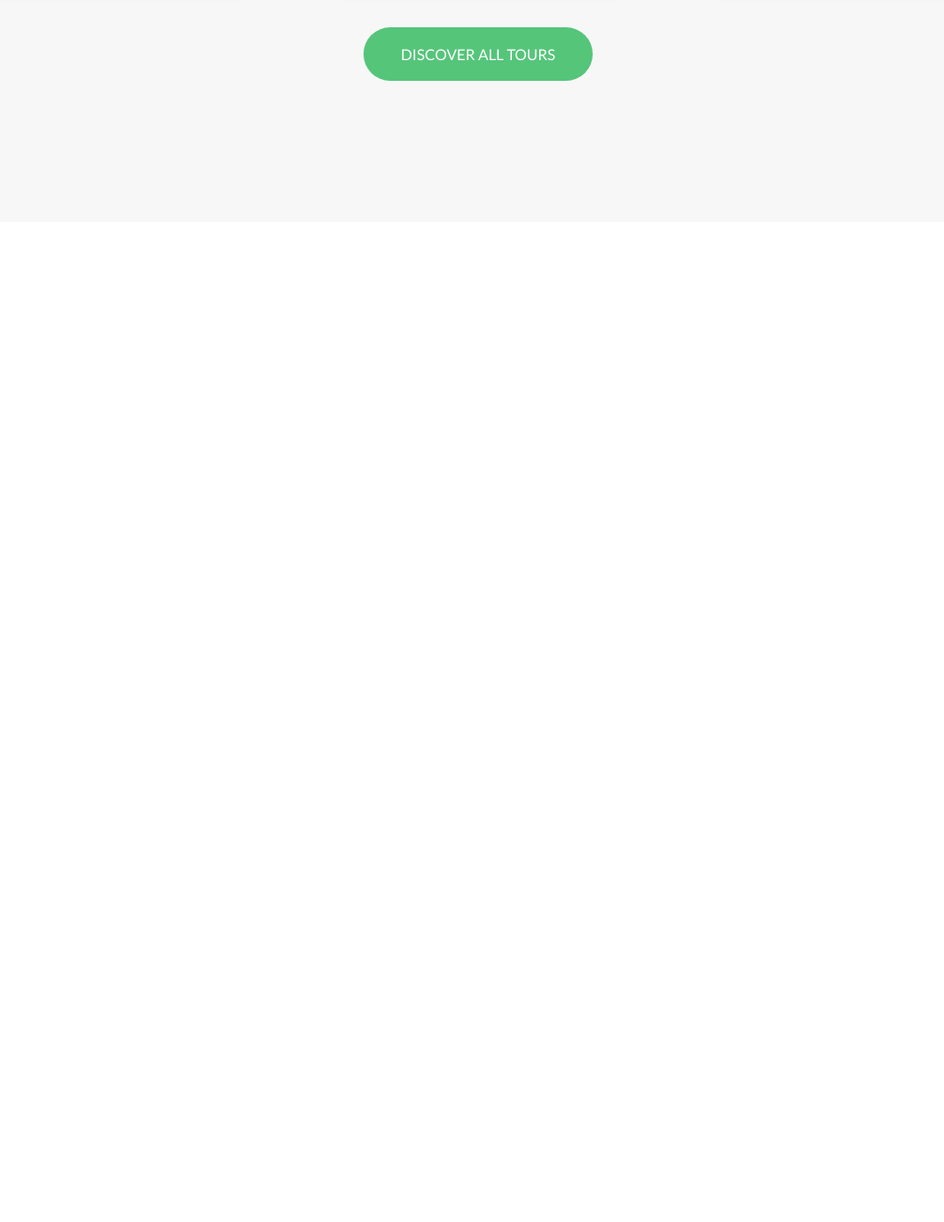
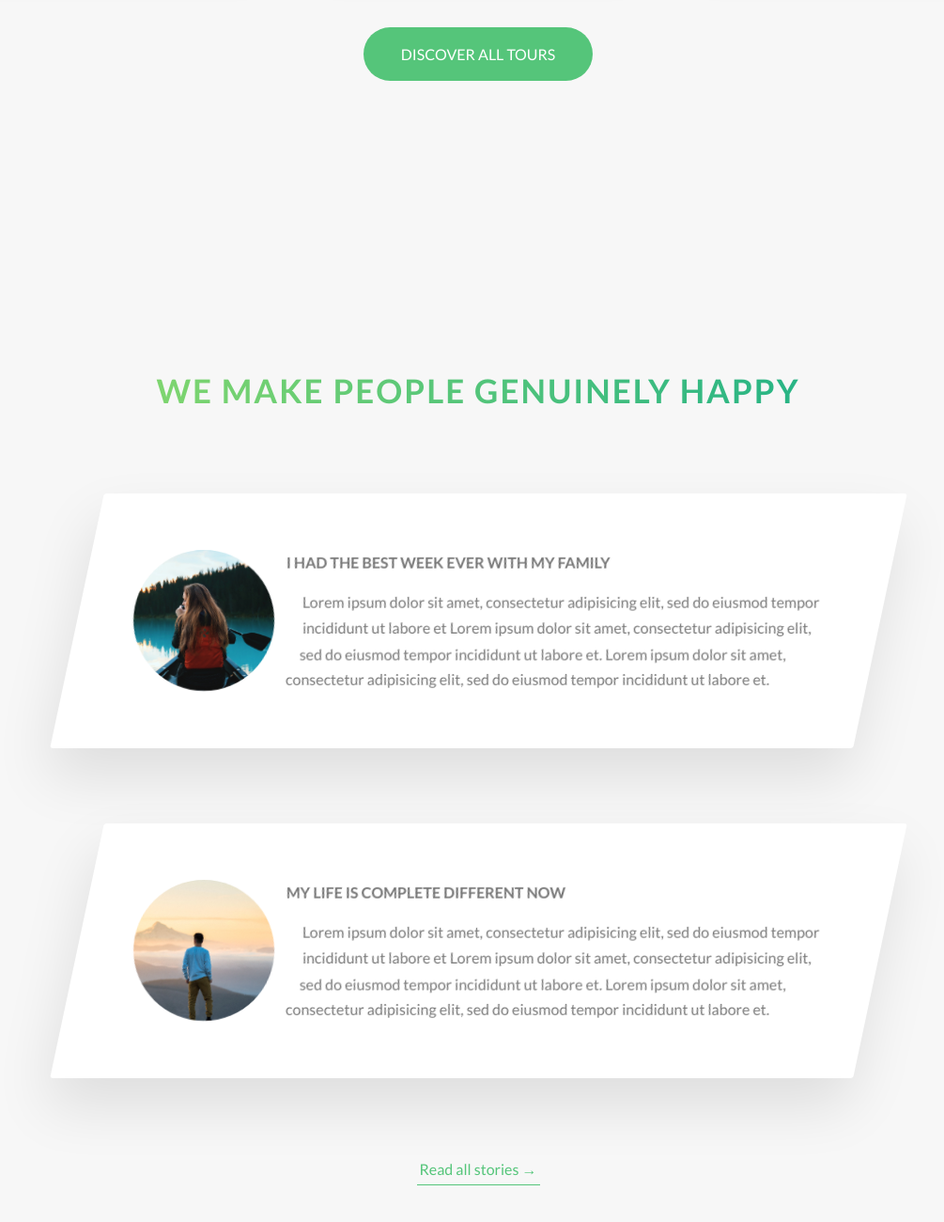
Before and after one commit to andercodder/advanced-css-course, a website: page Natours/starter/index.html in a window 1280 px wide. Shown: the part 3046-4346 px from the top of the page at 94% size, without its empty margins (131-1136 px from the left). Before the commit the page ends 3312 px from the top, so only its background shows below. Drawn offline with Linux system fonts and the light colour scheme.

Commit message:
story section

```diff
--- a/Natours/starter/components/_button.scss
+++ b/Natours/starter/components/_button.scss
@@ -77,7 +77,7 @@
     transform: translateY(-2px);
   }
   &:active{
-    box-shadow:0 .5rem 1 rem rgba($color-black, .15);
+    box-shadow:0 .5rem 1rem rgba($color-black, .15);
   transform: translateY(0);
  }
 }
--- /dev/null
+++ b/Natours/starter/components/story.scss
@@ -0,0 +1,59 @@
+.story{
+  width: 75%;
+  margin:0 auto;
+  box-shadow: 0 3rem 6rem rgba($color-black, .1);
+  background-color: $color-white;
+  border-radius: 3px;
+  padding: 6rem;
+  padding-left: 9rem;
+  font-size: $default-font-size;
+  transform: skewX(-12deg);
+
+
+  &__shape{
+    width: 15rem;
+    height: 15rem;
+    float: left;
+    -webkit-shape-outside: circle(50% at 50% 50%);
+    shape-outside: circle(50% at 50% 50%);
+    -webkit-clip-path:circle(50% at 50% 50%);
+    clip-path:circle(50% at 50% 50%);
+    transform: translateX(-3rem) skewX(12deg);
+    position: relative;
+
+  }
+  &__img{
+    height: 100%;
+    transform: translate(-4rem) scale(1.4);
+    backface-visibility: hidden;
+    transition: all .5s;
+
+
+
+  }
+  &__text{
+      transform: skewX(12deg);
+  }
+  &__caption{
+    position:absolute;
+    top: 50%;
+    left: 50%;
+    transform: translate(-50%, 20%);
+    color: $color-white;
+    text-transform: uppercase;
+    font-size: 1.7rem;
+    text-align: center;
+    opacity: 0;
+    transition: all .5s;
+    backface-visibility: hidden;
+
+  }
+  &:hover &__caption{
+    opacity: 1;
+    transform: translate(-50%, -50%);
+  }
+  &:hover &__img{
+    transform:translate(-4rem) scale(1);
+    filter: blur(3px) brightness(80%);
+  }
+}
--- a/Natours/starter/index.html
+++ b/Natours/starter/index.html
@@ -200,11 +200,56 @@
               </div>
             </div>
           </div>
-        </div><!-- end of col-1-of-3-->
-      </div> <!--end of row-->
+        </div>
+        <!-- end of col-1-of-3-->
+      </div>
+      <!--end of row-->
 
       <div class="u-center-text u-margin-bottom-huge">
         <a href="#" class="btn btn--green">Discover all tours</a>
+      </div>
+    </section>
+<!--start section stories  -->
+    <section class="section-stories">
+      <div class="u-center-text u-margin-bottom-big">
+        <h2 class="heading-secondary">
+        We make people genuinely happy
+      </h2>
+      </div>
+      <div class="row">
+        <div class="story">
+          <figure class="story__shape">
+                <img src="img/nat-8.jpg" alt="person on a tour" class="story__img">
+                <figcaption class="story__caption">Mary Smith</figcaption>
+          </figure>
+          <div class="story__text">
+            <h3 class="heading-tertiary u-margin-bottom-small">I had the best week ever with my family   </h3>
+          <p>
+            Lorem ipsum dolor sit amet, consectetur adipisicing elit, sed do eiusmod tempor incididunt ut labore et             Lorem ipsum dolor sit amet, consectetur adipisicing elit, sed do eiusmod tempor incididunt ut labore et.
+            Lorem ipsum dolor sit amet, consectetur adipisicing elit, sed do eiusmod tempor incididunt ut labore et.
+          </p>
+          </div>
+        </div>
+      </div>
+
+      <div class="row">
+        <div class="story">
+          <figure class="story__shape">
+                <img src="img/nat-9.jpg" alt="person on a tour" class="story__img">
+                <figcaption class="story__caption">Jack wilson</figcaption>
+          </figure>
+          <div class="story__text">
+            <h3 class="heading-tertiary u-margin-bottom-small">My life is complete different now </h3>
+          <p>
+            Lorem ipsum dolor sit amet, consectetur adipisicing elit, sed do eiusmod tempor incididunt ut labore et             Lorem ipsum dolor sit amet, consectetur adipisicing elit, sed do eiusmod tempor incididunt ut labore et.
+            Lorem ipsum dolor sit amet, consectetur adipisicing elit, sed do eiusmod tempor incididunt ut labore et.
+          </p>
+          </div>
+        </div>
+      </div>
+
+      <div class="u-center-text u-margin-bottom-huge">
+        <a href="#" class="btn-text">Read all stories &rarr;</a>
       </div>
     </section>
   </main>
--- a/Natours/starter/pages/_home.scss
+++ b/Natours/starter/pages/_home.scss
@@ -20,3 +20,7 @@
   padding:25rem 0 15rem 0;
   margin-top:-10rem;
 }
+.section-stories {
+  padding: 15rem 0;
+  background-color: $color-grey-light-1;
+}
--- a/Natours/starter/sass/main.scss
+++ b/Natours/starter/sass/main.scss
@@ -12,6 +12,7 @@
 @import "components/card";
 @import "components/composition";
 @import "components/feature-box";
+@import "components/story";
 
 @import "layout/header";
 @import "layout/grid";
```
Also changed, not shown: Natours/starter/css/style.css.
